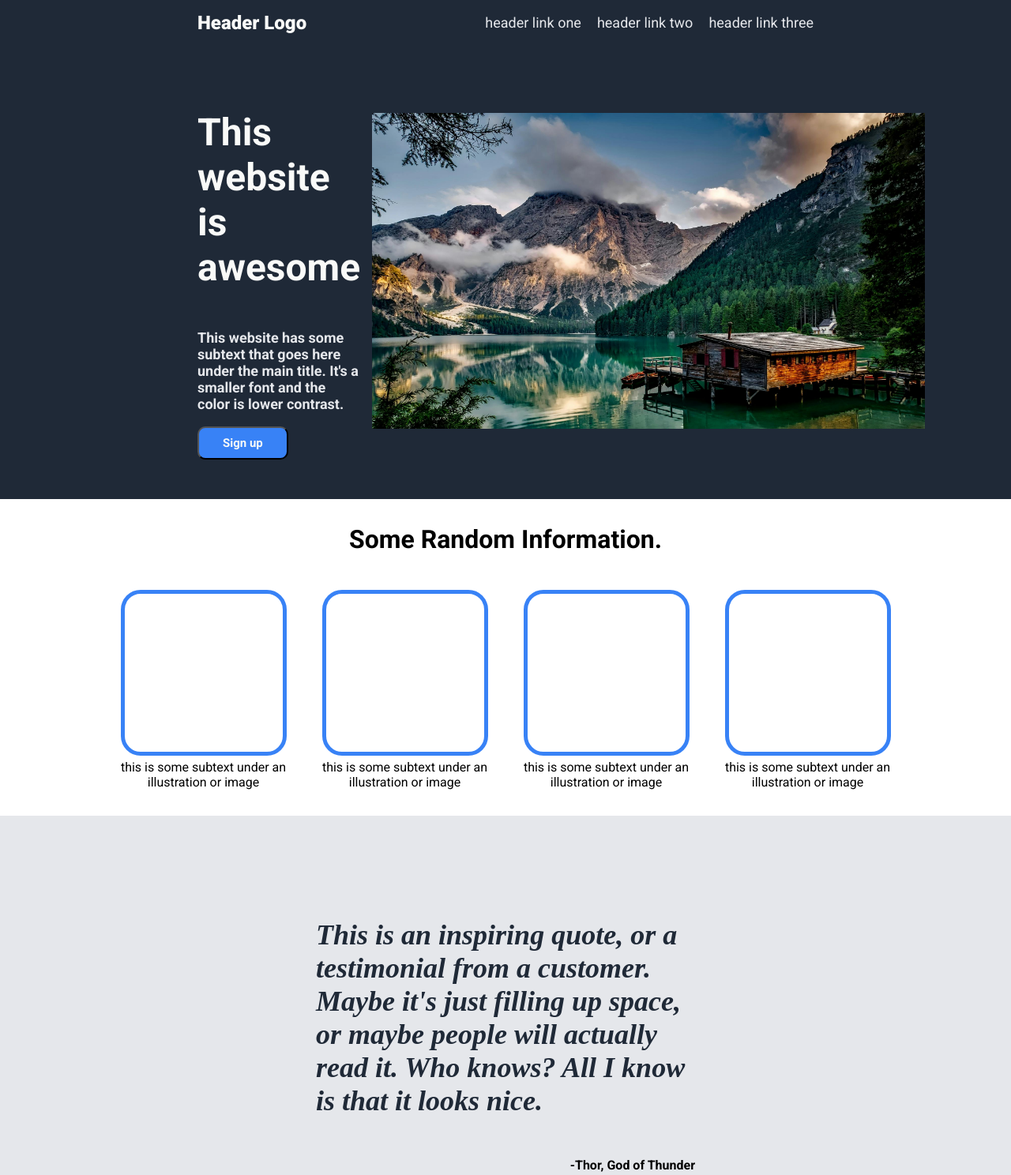
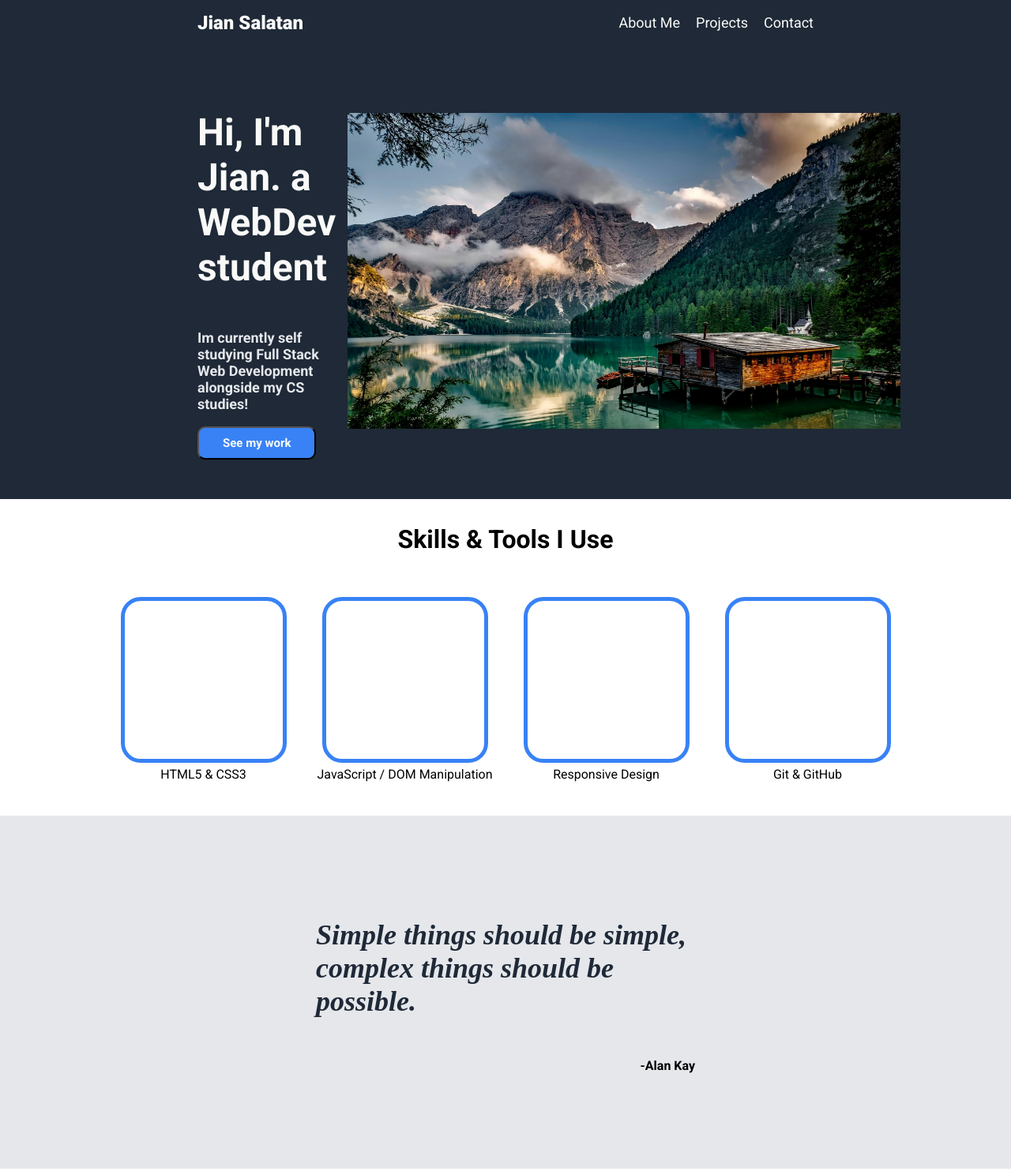
Before and after one commit to carlojian/landing-page, a plain HTML site: page index.html in a window 1280 px wide. Shown: the top 1488 px of the page at 79% size. Drawn offline with Linux system fonts and the light colour scheme.

Commit message:
feat: personalize content for portfolio

```diff
--- a/index.html
+++ b/index.html
@@ -12,28 +12,22 @@
 <body>
     <div class="header">
         <div class="header-logo">
-            Header Logo
+            Jian Salatan
         </div>
         <nav class="header-links">
             <ul>
-                <li>
-                    header link one
-                </li>
-                <li>
-                    header link two
-                </li>
-                <li>
-                    header link three
-                </li>
+                <li><a href="#">About Me</a></li>
+                <li><a href="#">Projects</a></li>
+                <li><a href="#">Contact</a></li>
             </ul>
         </nav>
     </div>
 
     <div class="main-container">
         <div class="main-text">
-            <h1 class="hero-text">This website is awesome</h1>
-            <h3 class="hero-subtext">This website has some subtext that goes here under the main title. It's a smaller font and the color is lower contrast.</h3>
-            <button class="cta-button">Sign up</button>
+            <h1 class="hero-text">Hi, I'm Jian. a WebDev student</h1>
+            <h3 class="hero-subtext">Im currently self studying Full Stack Web Development alongside my CS studies!</h3>
+            <button class="cta-button">See my work</button>
         </div>
         <div class="main-image">
             <img src="images/pexels-pixabay-147411.jpg" alt="hero image">
@@ -42,54 +36,52 @@
 
     <div class="information-header">
         <div class="information-text">
-            <h1>Some Random Information.</h1>
+            <h1>Skills & Tools I Use</h1>
         </div>
         <div class="information-box-container">
             <div class="box-parent">
                 <div class="blue-empty-box">
                 </div>
                 <div class="box-subtext">
-                    this is some subtext under an illustration or image
+                    HTML5 & CSS3
                 </div>
             </div>
             <div class="box-parent">
                 <div class="blue-empty-box">
                 </div>
                 <div class="box-subtext">
-                    this is some subtext under an illustration or image
+                    JavaScript / DOM Manipulation
                 </div>
             </div>
             <div class="box-parent">
                 <div class="blue-empty-box">
                 </div>
                 <div class="box-subtext">
-                    this is some subtext under an illustration or image
+                    Responsive Design
                 </div>
             </div>
             <div class="box-parent">
                 <div class="blue-empty-box">
                 </div>
                 <div class="box-subtext">
-                    this is some subtext under an illustration or image
+                    Git & GitHub
                 </div>
             </div>
         </div>
     </div>
 
     <div class="quote-section">
-        <h2 class="quote-text">This is an inspiring quote, or a testimonial from a customer.
-            Maybe it's just filling up space, or maybe people will actually
-            read it. Who knows? All I know is that it looks nice.
+        <h2 class="quote-text">Simple things should be simple, complex things should be possible.
         </h2>
-        <h4 class="quote-author">-Thor, God of Thunder</h4>
+        <h4 class="quote-author">-Alan Kay</h4>
     </div>
 
     <div class="cta-container">
         <div class="cta-text">
-            <h4 class="cta-main-text">Call to action! It's time!</h4>
-            <h5 class="cta-subtext">Sign up for our product by clicking that button over there!</h5>
+            <h4 class="cta-main-text">Let's Build Something Together</h4>
+            <h5 class="cta-subtext">Interested in collaborating or have a project in mind? Let's connect!</h5>
         </div>
-        <button class="cta-button cta-button--container">Sign up</button>
+        <button class="cta-button cta-button--container">Contact Me</button>
     </div>
 
 </body>
--- a/styles.css
+++ b/styles.css
@@ -91,6 +91,11 @@ li {
     list-style: none;
 }
 
+a {
+    text-decoration: none;
+    color: #F9FAF8;
+}
+
 .information-header {
     display: flex;
     flex-direction: column;
```
Also changed, not shown: 1 other file.
